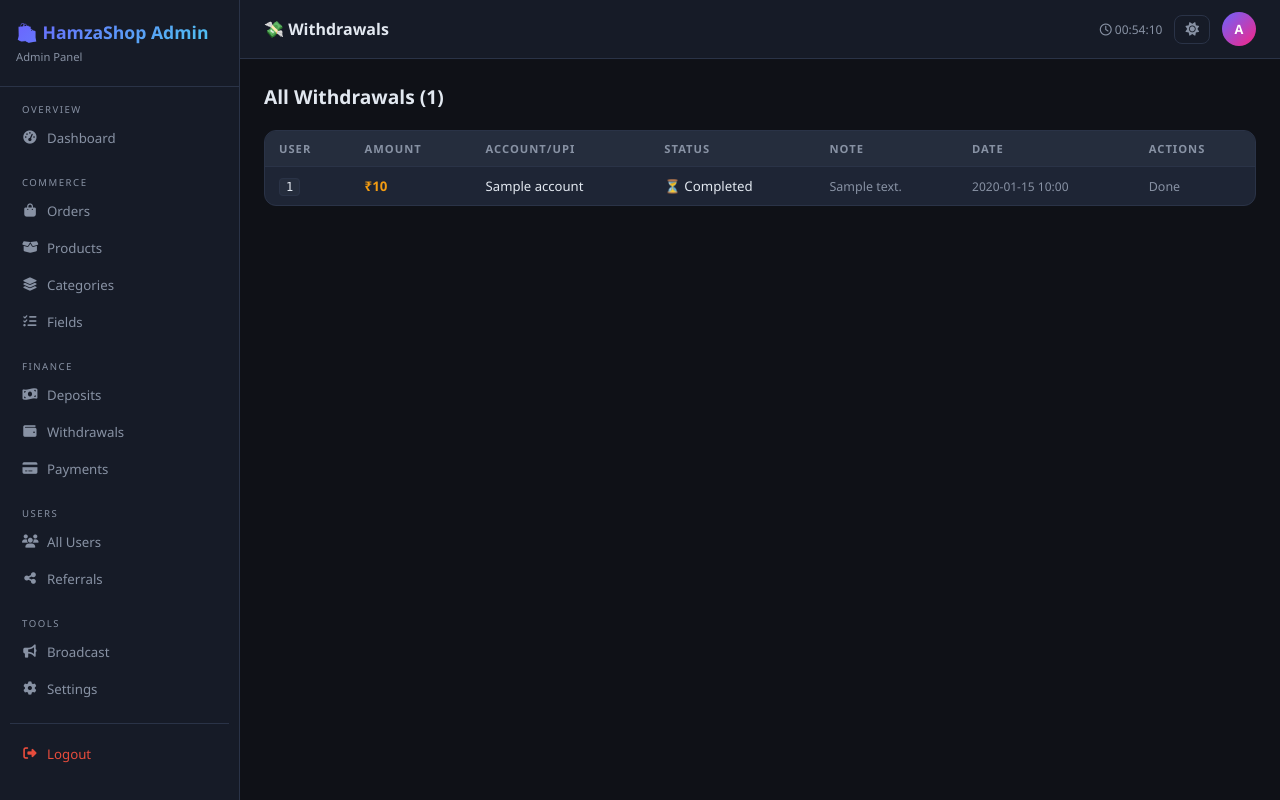
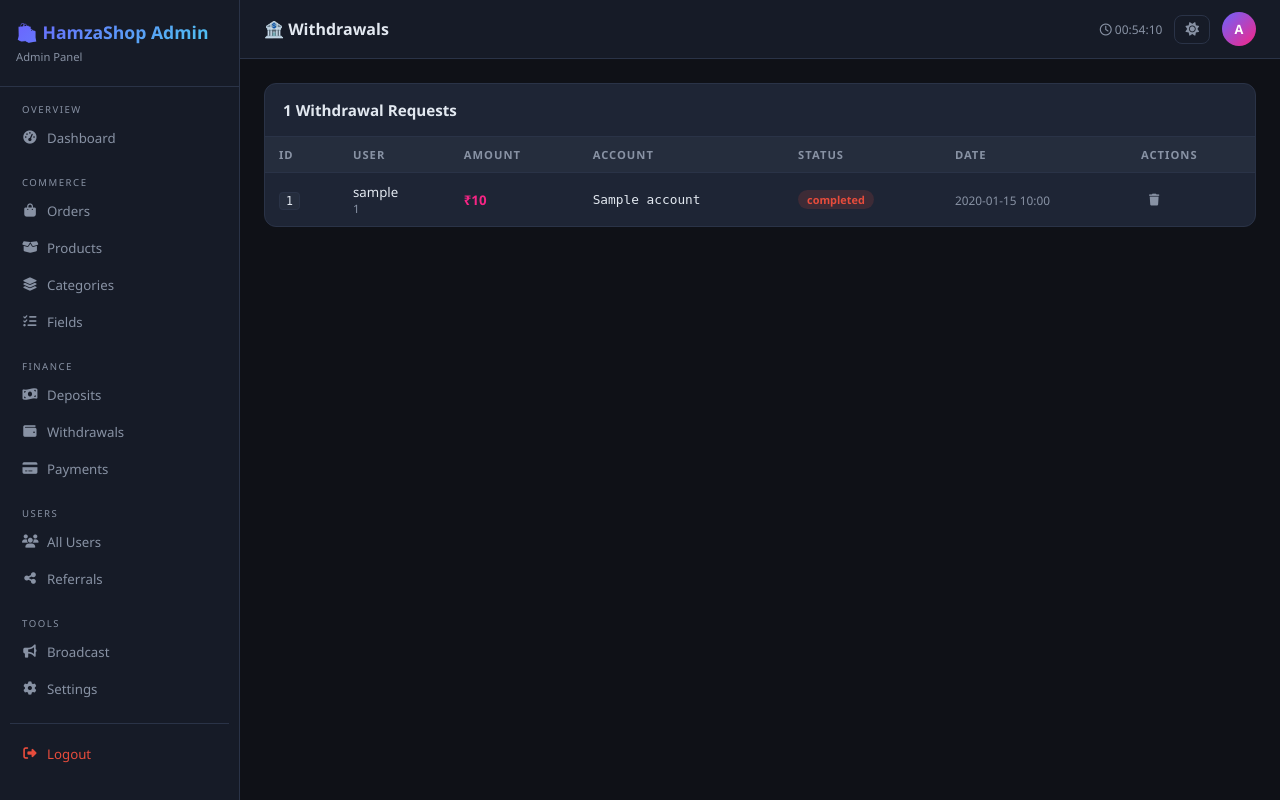
Before and after one commit to hamza38954017/ownshop, a Flask app: template templates/withdrawals.html in a window 1280 px wide. Run offline with Flask 3, Linux system fonts and the light colour scheme; the template is opened without the code that fills it: most values are stand-ins (such as "Sample title", 1, 10 or a date in 2020); parts of the project's set-up code (start-up, migrations or seed data) failed here and were passed over.

Commit message:
Update withdrawals.html

```diff
--- a/templates/withdrawals.html
+++ b/templates/withdrawals.html
@@ -1,72 +1,50 @@
 {% extends "base.html" %}
 {% block title %}Withdrawals{% endblock %}
-{% block page_title %}💸 Withdrawals{% endblock %}
+{% block page_title %}🏦 Withdrawals{% endblock %}
 {% block content %}
-<div class="page-header"><h2>All Withdrawals ({{ withdrawals|length }})</h2></div>
 <div class="table-card">
+  <div class="table-header">
+    <h3>{{ withdrawals|length }} Withdrawal Requests</h3>
+  </div>
   <div class="table-wrap">
     <table>
-      <thead><tr><th>User</th><th>Amount</th><th>Account/UPI</th><th>Status</th><th>Note</th><th>Date</th><th>Actions</th></tr></thead>
+      <thead><tr><th>ID</th><th>User</th><th>Amount</th><th>Account</th><th>Status</th><th>Date</th><th>Actions</th></tr></thead>
       <tbody>
       {% for w in withdrawals %}
         <tr>
-        <td><code style="font-size:.75rem">{{ w.chat_id }}</code></td>
-        <td style="font-weight:700;color:var(--yellow)">₹{{ w.amount or 0 }}</td>
-        <td style="font-size:.82rem">{{ w.account or '—' }}</td>
+          <td><code style="font-size:.72rem">{{ w._id[:10] }}</code></td>
           <td>
-          <span class="status-badge {{ w.status or 'pending' }}">
-            {{ '✅' if w.status=='success' else '❌' if w.status=='failed' else '⏳' }}
-            {{ (w.status or 'pending')|title }}
-          </span>
+            <div>{{ w.user_name or '—' }}</div>
+            <div style="font-size:.72rem;color:var(--muted)">{{ w.chat_id or '' }}</div>
           </td>
-        <td style="font-size:.78rem;color:var(--muted);max-width:120px">{{ w.note or '—' }}</td>
-        <td style="font-size:.75rem;color:var(--muted)">{{ (w.created_at or '')[:16].replace('T',' ') }}</td>
+          <td><b style="color:var(--accent2)">₹{{ "%.0f"|format((w.amount or 0)|float) }}</b></td>
+          <td style="font-size:.8rem;font-family:monospace">{{ w.account or '—' }}</td>
           <td>
+            {% set st = w.status or 'pending' %}
+            <span class="badge {{ 'success' if st=='success' else 'pending' if st=='pending' else 'failed' }}">{{ st }}</span>
+          </td>
+          <td style="color:var(--muted);font-size:.74rem">{{ (w.created_at or '')[:16] }}</td>
+          <td style="white-space:nowrap">
             {% if w.status == 'pending' %}
-          <form method="POST" action="{{ url_for('update_withdrawal', wid=w._id) }}" style="display:inline">
-            <input type="hidden" name="status" value="success"/>
-            <input type="hidden" name="note" value="Approved by admin"/>
-            <button class="btn btn-sm btn-success" title="Approve"><i class="fa-solid fa-check"></i></button>
+              <form method="POST" action="/withdrawals/{{ w._id }}/approve" style="display:inline">
+                <button class="btn btn-success btn-sm"><i class="fa-solid fa-check"></i> Approve</button>
               </form>
-          <button class="btn btn-sm btn-danger" onclick="rejectWd('{{ w._id }}')" title="Reject">
-            <i class="fa-solid fa-xmark"></i>
-          </button>
-          {% else %}
-          <span style="color:var(--muted);font-size:.78rem">Done</span>
+              <form method="POST" action="/withdrawals/{{ w._id }}/reject" style="display:inline"
+                    onsubmit="return confirm('Reject and refund?')">
+                <button class="btn btn-danger btn-sm"><i class="fa-solid fa-rotate-left"></i> Refund</button>
+              </form>
             {% endif %}
+            <form method="POST" action="/withdrawals/{{ w._id }}/delete" style="display:inline"
+                  onsubmit="return confirm('Delete record?')">
+              <button class="btn btn-ghost btn-sm"><i class="fa-solid fa-trash"></i></button>
+            </form>
           </td>
         </tr>
       {% else %}
-      <tr><td colspan="7"><div class="empty-state"><i class="fa-solid fa-wallet"></i><p>No withdrawals yet</p></div></td></tr>
+        <tr><td colspan="7"><div class="empty-state"><i class="fa-solid fa-wallet"></i>No withdrawals yet</div></td></tr>
       {% endfor %}
       </tbody>
     </table>
   </div>
 </div>
-
-<!-- Reject modal -->
-<div class="modal-overlay" id="rejectModal">
-  <div class="modal">
-    <button class="modal-close" onclick="document.getElementById('rejectModal').classList.remove('open')"><i class="fa-solid fa-xmark"></i></button>
-    <h3 style="margin-bottom:18px">❌ Reject Withdrawal</h3>
-    <form method="POST" id="rejectForm">
-      <input type="hidden" name="status" value="failed"/>
-      <div class="form-group"><label class="form-label">Rejection Reason</label>
-        <textarea name="note" class="form-control" style="min-height:80px" placeholder="Reason for rejection…"></textarea>
-      </div>
-      <div style="display:flex;gap:10px">
-        <button type="submit" class="btn btn-danger"><i class="fa-solid fa-xmark"></i> Reject & Refund</button>
-        <button type="button" class="btn btn-outline" onclick="document.getElementById('rejectModal').classList.remove('open')">Cancel</button>
-      </div>
-    </form>
-  </div>
-</div>
-{% block scripts %}
-<script>
-function rejectWd(id){
-  document.getElementById('rejectForm').action='/withdrawals/'+id+'/update';
-  document.getElementById('rejectModal').classList.add('open');
-}
-</script>
 {% endblock %}
-{% endblock %}
```
Lines whose indentation alone changed are shown as unchanged.
